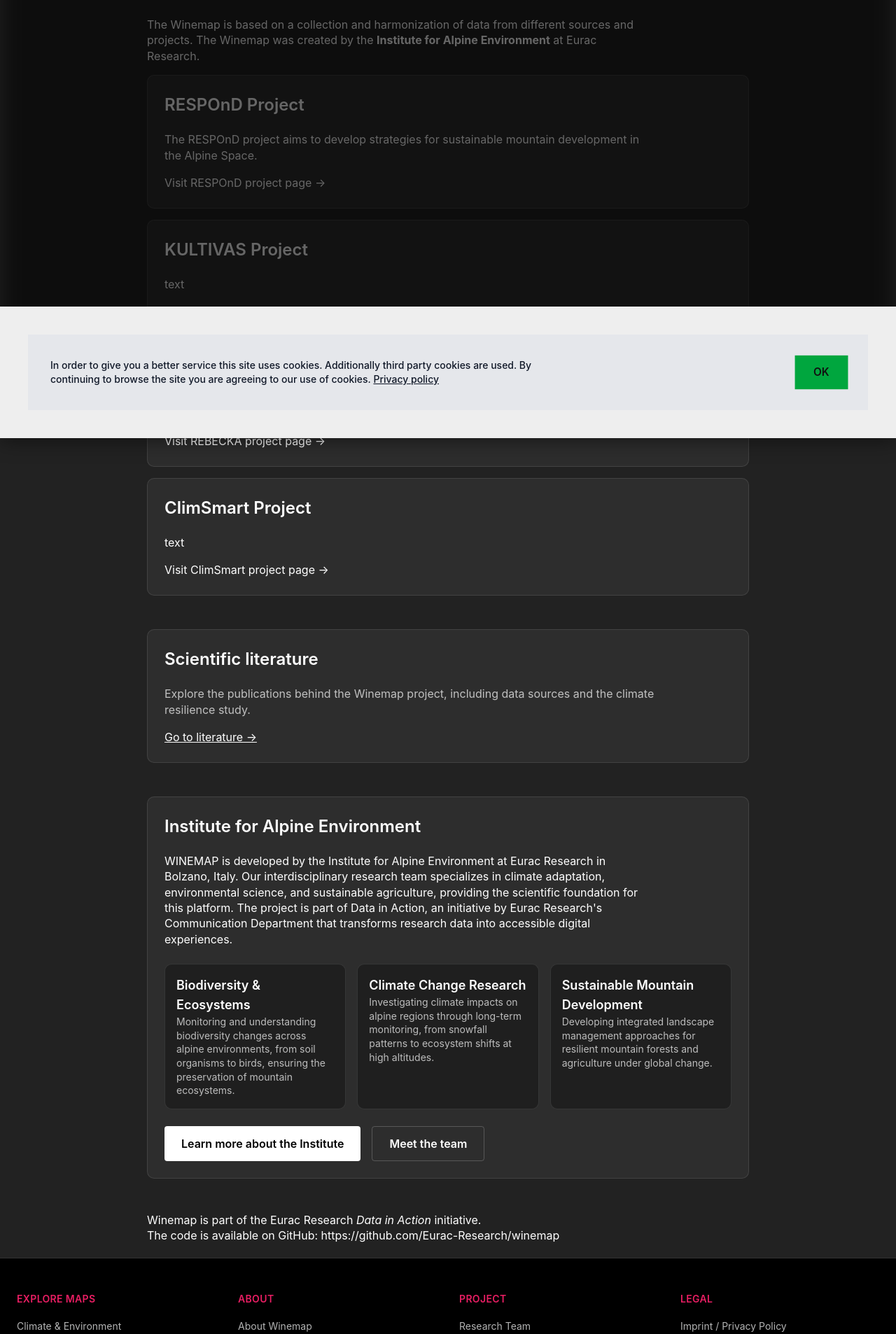
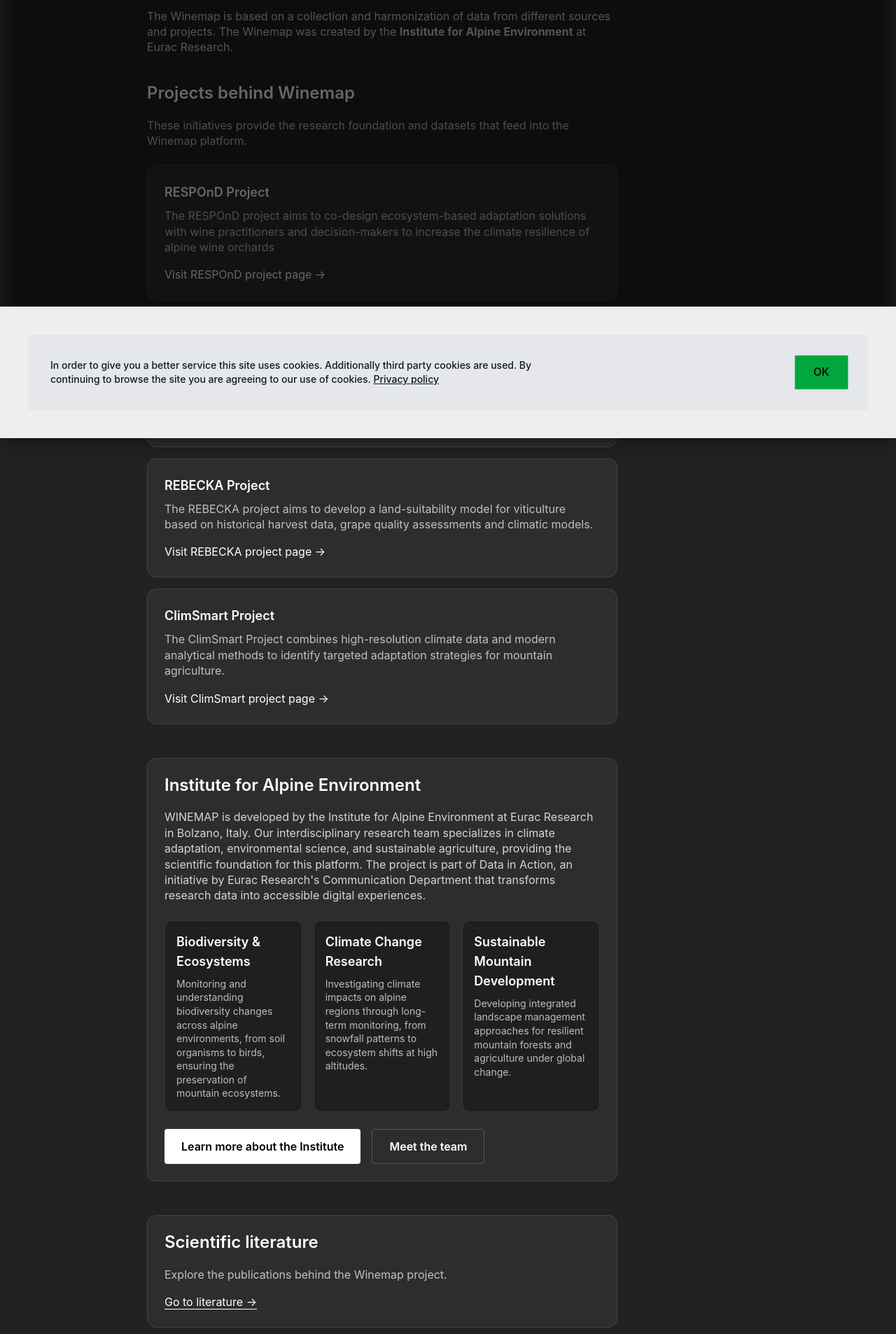
Before and after one commit to Eurac-Research/winemap, a Next.js app: page /about in a window 1280 px wide. Shown: the part 174-2080 px from the top of the page at 70% size. Built offline with nearby package versions, Linux system fonts and the light colour scheme.

Commit message:
add contributing projets to About page

```diff
--- a/src/app/about/page.tsx
+++ b/src/app/about/page.tsx
@@ -1,4 +1,3 @@
-import Image from "next/image";
 import Link from "next/link";
 
 import styles from "@/styles/Home.module.css";
@@ -11,104 +10,113 @@ export default function About() {
         back to map
       </Link>
 
-      <h1>Winemap</h1>
-      <p>
+      <section className="mt-6">
+        <div className="max-w-2xl">
+          <h1 className="mt-3 text-3xl md:text-4xl">Winemap</h1>
+          <p className="mt-4 text-white/80">
             The Winemap is based on a collection and harmonization of data from
             different sources and projects. The Winemap was created by the{" "}
             <a
               href="https://www.eurac.edu/en/institutes-centers/institute-for-alpine-environment"
               target="_blank"
               rel="noopener noreferrer"
-          className="underline"
+              className="underline underline-offset-4"
             >
-          <strong>Institute for Alpine Environment</strong>{" "}
-        </a>
+              <strong>Institute for Alpine Environment</strong>
+            </a>{" "}
             at Eurac Research.
           </p>
+        </div>
+      </section>
 
-      <section id="respond" className="mt-4">
-        <div className="rounded-lg border border-white/10 bg-white/5 p-6">
-          <h2>RESPOnD Project</h2>
-          <p className="mb-4">
-            The RESPOnD project aims to develop strategies for sustainable mountain development in the Alpine Space.
+      <section className="mt-10">
+        <div className="max-w-2xl">
+          <h2 className="text-2xl md:text-3xl mt-4">Projects behind Winemap</h2>
+          <p className="mt-3 text-white/70">
+            These initiatives provide the research foundation and datasets that
+            feed into the Winemap platform.
+          </p>
+          <div className="mt-6 grid gap-4">
+            <section id="respond">
+              <div className="rounded-xl border border-white/10 bg-white/5 p-6 transition-colors hover:border-white/30 hover:bg-white/10">
+                <h3 className="text-lg font-semibold">RESPOnD Project</h3>
+                <p className="mt-2 text-white/70">
+                  The RESPOnD project aims to co-design ecosystem-based adaptation solutions
+                  with wine practitioners and decision-makers to increase the climate resilience
+                  of alpine wine orchards
                 </p>
                 <a
                   href="https://www.alpine-space.eu/project/respond/"
                   target="_blank"
                   rel="noopener noreferrer"
-            className="underline"
+                  className="mt-4 inline-flex items-center gap-2 underline underline-offset-4"
                 >
-            Visit RESPOnD project page →
+                  Visit RESPOnD project page &rarr;
                 </a>
               </div>
             </section>
-      <section id="kultivas" className="mt-4">
-        <div className="rounded-lg border border-white/10 bg-white/5 p-6">
-          <h2>KULTIVAS Project</h2>
-          <p className="mb-4">
-            text
+            <section id="kultivas">
+              <div className="rounded-xl border border-white/10 bg-white/5 p-6 transition-colors hover:border-white/30 hover:bg-white/10">
+                <h3 className="text-lg font-semibold">KULTIVAS Project</h3>
+                <p className="mt-2 text-white/70">
+                KULTIVAS is a modern big-data application that uses high resolution climatic and remote sensing data combined with
+                machine learning to enable data-based decision making in agriculture and forestry.
                 </p>
                 <a
                   href="https://kultivas.eu/"
                   target="_blank"
                   rel="noopener noreferrer"
-            className="underline"
+                  className="mt-4 inline-flex items-center gap-2 underline underline-offset-4"
                 >
-            Visit KULTIVAS project page →
+                  Visit KULTIVAS project page &rarr;
                 </a>
               </div>
             </section>
-      <section id="rebecka" className="mt-4">
-        <div className="rounded-lg border border-white/10 bg-white/5 p-6">
-          <h2>REBECKA Project</h2>
-          <p className="mb-4">
-            text
+            <section id="rebecka">
+              <div className="rounded-xl border border-white/10 bg-white/5 p-6 transition-colors hover:border-white/30 hover:bg-white/10">
+                <h3 className="text-lg font-semibold">REBECKA Project</h3>
+                <p className="mt-2 text-white/70">
+                The REBECKA project aims to develop a land-suitability model for viticulture based
+                on historical harvest data, grape quality assessments and climatic models.
                 </p>
                 <a
                   href="https://www.eurac.edu/en/projects/rebecka"
                   target="_blank"
                   rel="noopener noreferrer"
-            className="underline"
+                  className="mt-4 inline-flex items-center gap-2 underline underline-offset-4"
                 >
-            Visit REBECKA project page →
+                  Visit REBECKA project page &rarr;
                 </a>
               </div>
             </section>
-      <section id="clim-smart" className="mt-4">
-        <div className="rounded-lg border border-white/10 bg-white/5 p-6">
-          <h2>ClimSmart Project</h2>
-          <p className="mb-4">
-            text
+            <section id="clim-smart">
+              <div className="rounded-xl border border-white/10 bg-white/5 p-6 transition-colors hover:border-white/30 hover:bg-white/10">
+                <h3 className="text-lg font-semibold">ClimSmart Project</h3>
+                <p className="mt-2 text-white/70">
+                The ClimSmart Project combines high-resolution climate data and modern analytical methods
+                to identify targeted adaptation strategies for mountain agriculture.
                 </p>
                 <a
                   href="https://fusiongrant.info/de/fusion-grant/archiv/climsmart-climate-smart-agriculture-entscheidungshilfen-fuer-die-suedtiroler-landwirtschaft-zur-anpassung-an-den-klimawandel"
                   target="_blank"
                   rel="noopener noreferrer"
-            className="underline"
+                  className="mt-4 inline-flex items-center gap-2 underline underline-offset-4"
                 >
-            Visit ClimSmart project page →
+                  Visit ClimSmart project page &rarr;
                 </a>
               </div>
             </section>
-
-      <section className="mt-12">
-        <Link
-          href="/literature"
-          className="block rounded-lg border border-white/10 bg-white/5 p-6 transition-colors hover:bg-white/10"
-        >
-          <h2>Scientific literature</h2>
-          <p className="text-white/70">
-            Explore the publications behind the Winemap project, including data
-            sources and the climate resilience study.
-          </p>
-          <span className="inline-block mt-4 underline">Go to literature →</span>
-        </Link>
+          </div>
+        </div>
       </section>
 
       <section id="institute" className="mt-12">
-        <div className="rounded-lg border border-white/10 bg-white/5 p-6">
-          <h2>Institute for Alpine Environment</h2>
-          <p>
+        <div className="max-w-2xl">
+          <div className="rounded-xl border border-white/10 bg-white/5 p-6">
+            <h2 className="text-2xl md:text-3xl">
+              Institute for Alpine Environment
+            </h2>
+            <p className="mt-3 text-white/80">
               WINEMAP is developed by the Institute for Alpine Environment at
               Eurac Research in Bolzano, Italy. Our interdisciplinary research
               team specializes in climate adaptation, environmental science, and
@@ -118,7 +126,7 @@ export default function About() {
                 href="https://www.eurac.edu/en/data-in-action"
                 target="_blank"
                 rel="noopener noreferrer"
-              className="underline"
+                className="underline underline-offset-4"
               >
                 Data in Action
               </a>
@@ -127,73 +135,100 @@ export default function About() {
             </p>
             <div className="mt-6 grid gap-4 md:grid-cols-3">
               <div className="rounded-lg border border-white/10 bg-black/30 p-4">
-              <h3 className="text-lg font-semibold">Biodiversity & Ecosystems</h3>
-              <p className="text-sm text-white/70">
-                Monitoring and understanding biodiversity changes across alpine
-                environments, from soil organisms to birds, ensuring the
-                preservation of mountain ecosystems.
+                <h3 className="text-lg font-semibold">
+                  Biodiversity & Ecosystems
+                </h3>
+                <p className="mt-2 text-sm text-white/70">
+                  Monitoring and understanding biodiversity changes across
+                  alpine environments, from soil organisms to birds, ensuring
+                  the preservation of mountain ecosystems.
                 </p>
               </div>
               <div className="rounded-lg border border-white/10 bg-black/30 p-4">
-              <h3 className="text-lg font-semibold">Climate Change Research</h3>
-              <p className="text-sm text-white/70">
+                <h3 className="text-lg font-semibold">
+                  Climate Change Research
+                </h3>
+                <p className="mt-2 text-sm text-white/70">
                   Investigating climate impacts on alpine regions through
-                long-term monitoring, from snowfall patterns to ecosystem shifts
-                at high altitudes.
+                  long-term monitoring, from snowfall patterns to ecosystem
+                  shifts at high altitudes.
                 </p>
               </div>
               <div className="rounded-lg border border-white/10 bg-black/30 p-4">
                 <h3 className="text-lg font-semibold">
                   Sustainable Mountain Development
                 </h3>
-              <p className="text-sm text-white/70">
+                <p className="mt-2 text-sm text-white/70">
                   Developing integrated landscape management approaches for
-                resilient mountain forests and agriculture under global change.
+                  resilient mountain forests and agriculture under global
+                  change.
                 </p>
               </div>
             </div>
-          <div className="mt-6 flex flex-col sm:flex-row gap-4">
+            <div className="mt-6 flex flex-col gap-4 sm:flex-row">
               <a
                 href="https://www.eurac.edu/en/institutes-centers/institute-for-alpine-environment"
                 target="_blank"
                 rel="noopener noreferrer"
-              className="inline-flex items-center justify-center px-6 py-3 bg-white text-black font-semibold rounded hover:bg-white/90 transition-colors"
+                className="inline-flex items-center justify-center rounded bg-white px-6 py-3 font-semibold text-black transition-colors hover:bg-white/90"
               >
                 Learn more about the Institute
               </a>
               <Link
                 href="/team"
-              className="inline-flex items-center justify-center px-6 py-3 border border-white/20 text-white font-semibold rounded hover:bg-white/10 transition-colors"
+                className="inline-flex items-center justify-center rounded border border-white/20 px-6 py-3 font-semibold text-white transition-colors hover:bg-white/10"
               >
                 Meet the team
               </Link>
             </div>
           </div>
+        </div>
       </section>
 
-      <p className="mt-12">
+      <section className="mt-12">
+        <div className="max-w-2xl">
+          <Link
+            href="/literature"
+            className="block rounded-xl border border-white/10 bg-white/5 p-6 transition-colors hover:border-white/30 hover:bg-white/10"
+          >
+            <h2 className="text-2xl md:text-3xl">Scientific literature</h2>
+            <p className="mt-3 text-white/70">
+              Explore the publications behind the Winemap project.
+            </p>
+            <span className="mt-4 inline-flex items-center gap-2 underline underline-offset-4">
+              Go to literature &rarr;
+            </span>
+          </Link>
+        </div>
+      </section>
+
+      <section className="mt-12">
+        <div className="max-w-2xl text-white/70">
+          <p>
             Winemap is part of the Eurac Research{" "}
             <a
               href="https://www.eurac.edu/en/data-in-action"
               target="_blank"
               rel="noreferrer"
-          className="underline"
+              className="underline underline-offset-4"
             >
               <i>Data in Action</i>
             </a>{" "}
             initiative.
-        <br />
+          </p>
+          <p className="mt-3">
             The code is available on GitHub:{" "}
             <a
               href="https://github.com/Eurac-Research/winemap"
               target="_blank"
               rel="noreferrer"
-          className="underline"
+              className="underline underline-offset-4"
             >
               https://github.com/Eurac-Research/winemap
             </a>
           </p>
-
+        </div>
+      </section>
     </main>
   );
 }
--- a/src/app/components/Navigation.tsx
+++ b/src/app/components/Navigation.tsx
@@ -238,39 +238,19 @@ export function Navigation() {
                     <BookOpen className="size-12 text-white mb-4" />
                     <h3 className="text-2xl font-semibold text-white mb-3">About Winemap</h3>
                     <p className="text-base text-white/60 group-hover:text-white leading-relaxed transition-colors">
-                      Learn about the project, data, and research behind Winemap.
+                      Learn about the data and the research projects behind Winemap.
                     </p>
                   </NavigationMenuLink>
 
                   {/* Right side - List of subsections */}
                   <div className="grid gap-1 p-5">
                     <NavigationMenuLink
-                      href="/about#data"
+                      href="/about#institute"
                       className="block rounded-md p-4 hover:bg-white/10 transition-colors group"
                     >
-                      <div className="font-semibold text-white mb-1.5 text-base">About the Data</div>
+                      <div className="font-semibold text-white mb-1.5 text-base">Institute for Alpine Environment</div>
                       <div className="text-sm text-white/60 group-hover:text-white leading-relaxed transition-colors">
-                        Discover the data sources and methodologies behind Winemap.
-                      </div>
-                    </NavigationMenuLink>
-
-                    <NavigationMenuLink
-                      href="/about#pdo"
-                      className="block rounded-md p-4 hover:bg-white/10 transition-colors group"
-                    >
-                      <div className="font-semibold text-white mb-1.5 text-base">About PDO Wine Regions</div>
-                      <div className="text-sm text-white/60 group-hover:text-white leading-relaxed transition-colors">
-                        Explore Protected Designation of Origin wine regions across Europe.
-                      </div>
-                    </NavigationMenuLink>
-
-                    <NavigationMenuLink
-                      href="/about#vulnerability"
-                      className="block rounded-md p-4 hover:bg-white/10 transition-colors group"
-                    >
-                      <div className="font-semibold text-white mb-1.5 text-base">Vulnerability Assessment</div>
-                      <div className="text-sm text-white/60 group-hover:text-white leading-relaxed transition-colors">
-                        Understand climate change vulnerability analysis for wine regions.
+                        Discover the scientific institute behind Winemap.
                       </div>
                     </NavigationMenuLink>
 
@@ -280,7 +260,7 @@ export function Navigation() {
                     >
                       <div className="font-semibold text-white mb-1.5 text-base">Scientific Literature</div>
                       <div className="text-sm text-white/60 group-hover:text-white leading-relaxed transition-colors">
-                        Browse relevant scientific publications and research papers.
+                        Explore the publications behind the Winemap project.
                       </div>
                     </NavigationMenuLink>
                   </div>
```
Lines whose indentation alone changed are shown as unchanged.
